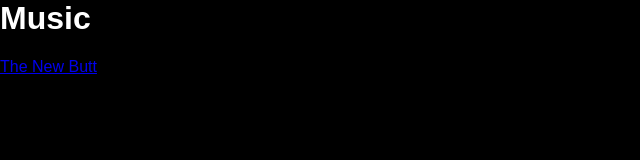
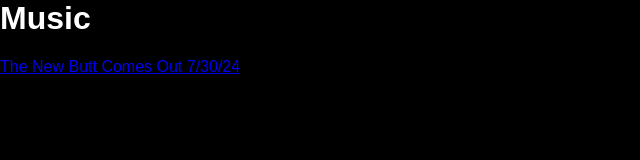
Before and after one commit to watermeloncottoncandy/watermeloncottoncandy.github.io, a plain HTML site: page music.html in a window 1280 px wide. Shown: the whole page, without its empty margins (0-640 px from the left). Drawn offline with Linux system fonts and the light colour scheme.

Commit message:
Add files via upload

```diff
--- a/music.html
+++ b/music.html
@@ -1,3 +1,3 @@
 <link rel="stylesheet" href="stylesforother.css">
 <h1>Music</h1>
-<a href="https://distrokid.com/hyperfollow/watermeloncottoncandy/the-new-butt-4">The New Butt</a>
+<a href="https://distrokid.com/hyperfollow/watermeloncottoncandy/the-new-butt-5">The New Butt Comes Out 7/30/24</a>
```
Also changed, not shown: aboutus.html (+1 -1 lines).
